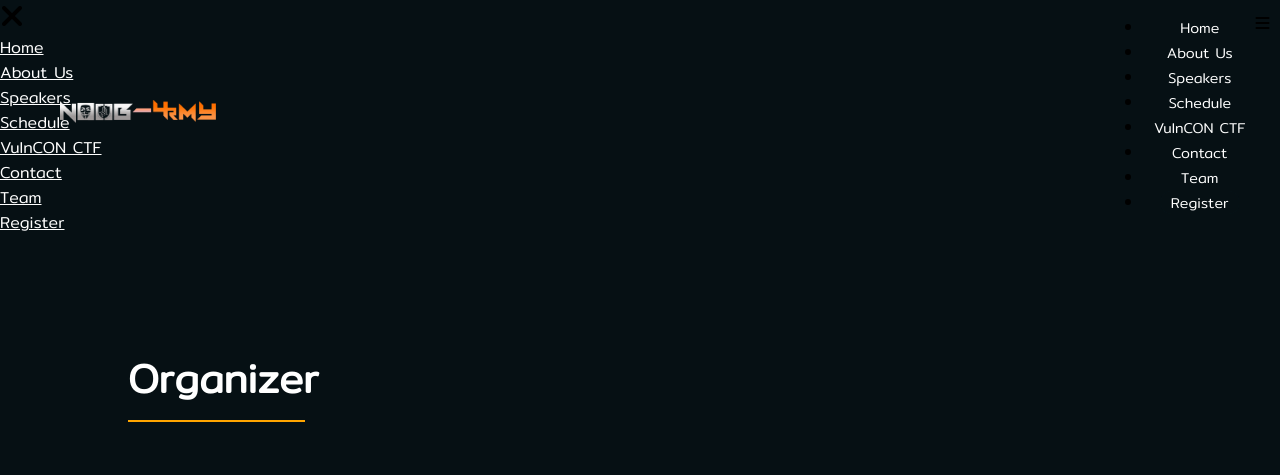
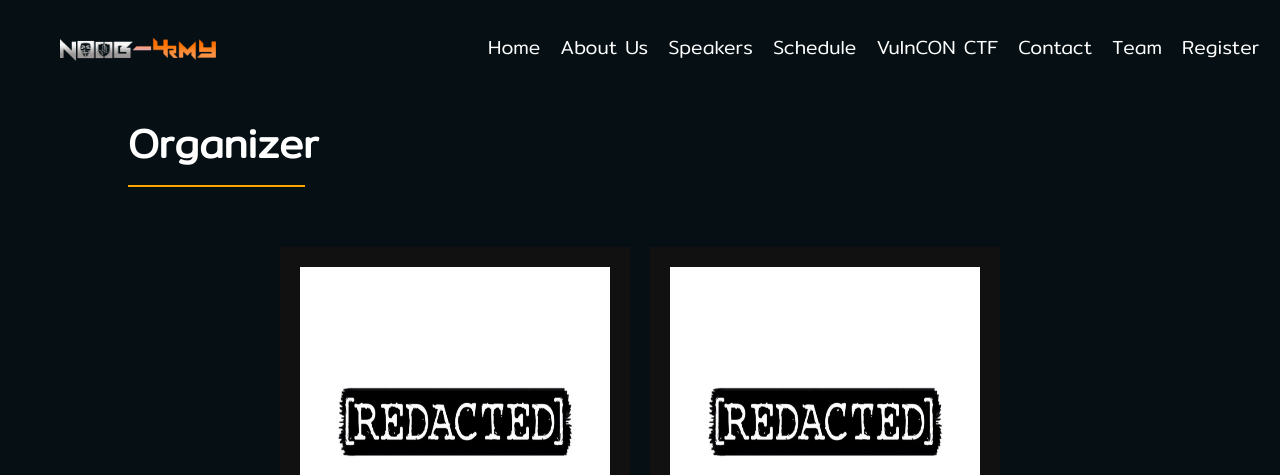
Before and after one commit to Abhinandan-Khurana/VulnCON_2021, a PHP site: page /team.html in a window 1280 px wide. Shown: the top 475 px of the page. Run offline with PHP 8.4, Linux system fonts and the light colour scheme; some libraries are stand-ins or nearby versions.

Commit message:
teams nav

```diff
--- a/css/style.css
+++ b/css/style.css
@@ -76,7 +76,7 @@
 
 .menu a {
     padding: 0 10px;
-    font-size: 0.9rem;
+    font-size: 1.2rem;
     position: relative;
     text-decoration: none;
     color: white;
--- a/team.html
+++ b/team.html
@@ -14,48 +14,35 @@
     <body>
         <section>
             <!-- Navbar -->
+             <!-- Navbar -->
         <div class="navbar" id="navbar">
             <div class="menu-bar">
                 <div class="logo">
-                        <a href="https://noobarmy.org/"><img src="./images/nav-logo-2.png" /></a>
+                    <a style="height: 18.75px;" href="https://noobarmy.org/"><img src="./images/nav-logo-2.png" /></a>
                 </div>
-                    <div class="menu">
-                        <ul>
-                            <li><a href="/">Home</a></li>
-                            <li><a href="/index.html#About">About Us</a></li>
-                            <li><a href="/index.html#Speakers">Speakers</a></li>
-                            <li><a href="/index.html#Schedule">Schedule</a></li>
-                            <li><a href="/index.html#VulnCON_CTF">VulnCON CTF</a></li>
-                            <li><a href="/index.html#Contact">Contact</a></li>
-                        <li><a href="#">Team</a></li>
+                <nav>
+                    <ul class="menu">
+                            <li><a href="#Home">Home</a></li>
+                            <li><a href="#About">About Us</a></li>
+                            <li><a href="#Speakers">Speakers</a></li>
+                            <li><a href="#Schedule">Schedule</a></li>
+                            <li><a href="#VulnCON_CTF">VulnCON CTF</a></li>
+                            <li><a href="#Contact">Contact</a></li>
+                            <li><a href="/team.html">Team</a></li>
                             <li><a href="#" class="glow-on-hover">Register</a></li>
                     </ul>
-                        <i class="fa fa-bars" id="openMenu" aria-hidden="true"></i>
+                    <div class="burger">
+                        <div class="line1"></div>
+                        <div class="line2"></div>
+                        <div class="line3"></div>
+                    </nav>
                 </div>
-                    <!-- <div class="register"> -->
-                    <!-- <button class="glow-on-hover" type="button">Register</button> -->
-                    <!-- <button class="btn">Register</button> -->
-                    <!-- </div> -->
+
             </div>
         </div>
         </section>
 
 
-        <section>
-            <div id="reponsive" class="responsive_hide">
-                <i class="nav_cancel fa fa-close fa-2x" id="closeMenu"></i>
-                <ul id="close_">
-                    <li><a href="/index.html#Home">Home</a></li>
-                    <li><a href="/index.html#About">About Us</a></li>
-                    <li><a href="/index.html#Speakers">Speakers</a></li>
-                    <li><a href="/index.html#Schedule">Schedule</a></li>
-                    <li><a href="/index.html#VulnCON_CTF">VulnCON CTF</a></li>
-                    <li><a href="/index.html#Contact">Contact</a></li>
-                    <li><a href="#">Team</a></li>
-                    <li><a href="/index.html#">Register</a></li>
-                </ul>
-            </div>
-        </section>
 
         <!-- Team section -->
         <section class="team_section">
```
Lines whose indentation alone changed are shown as unchanged.
